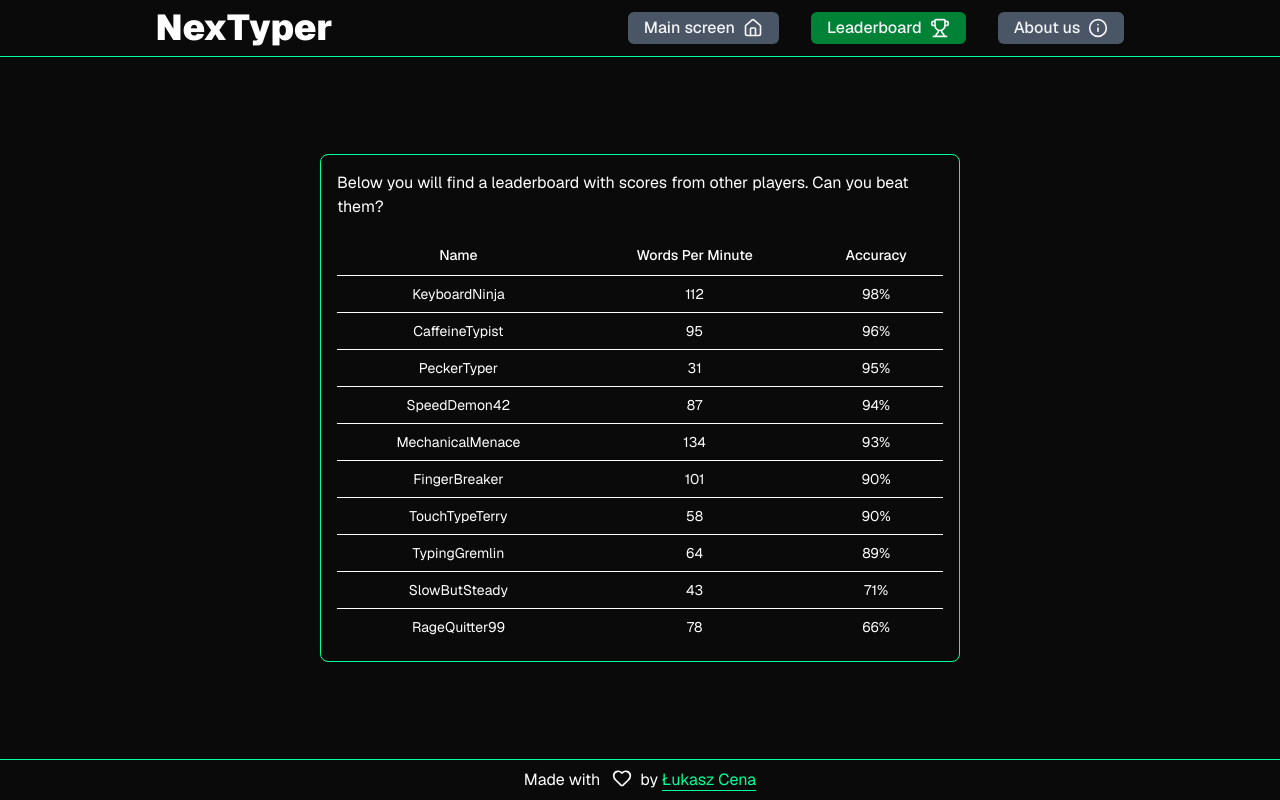
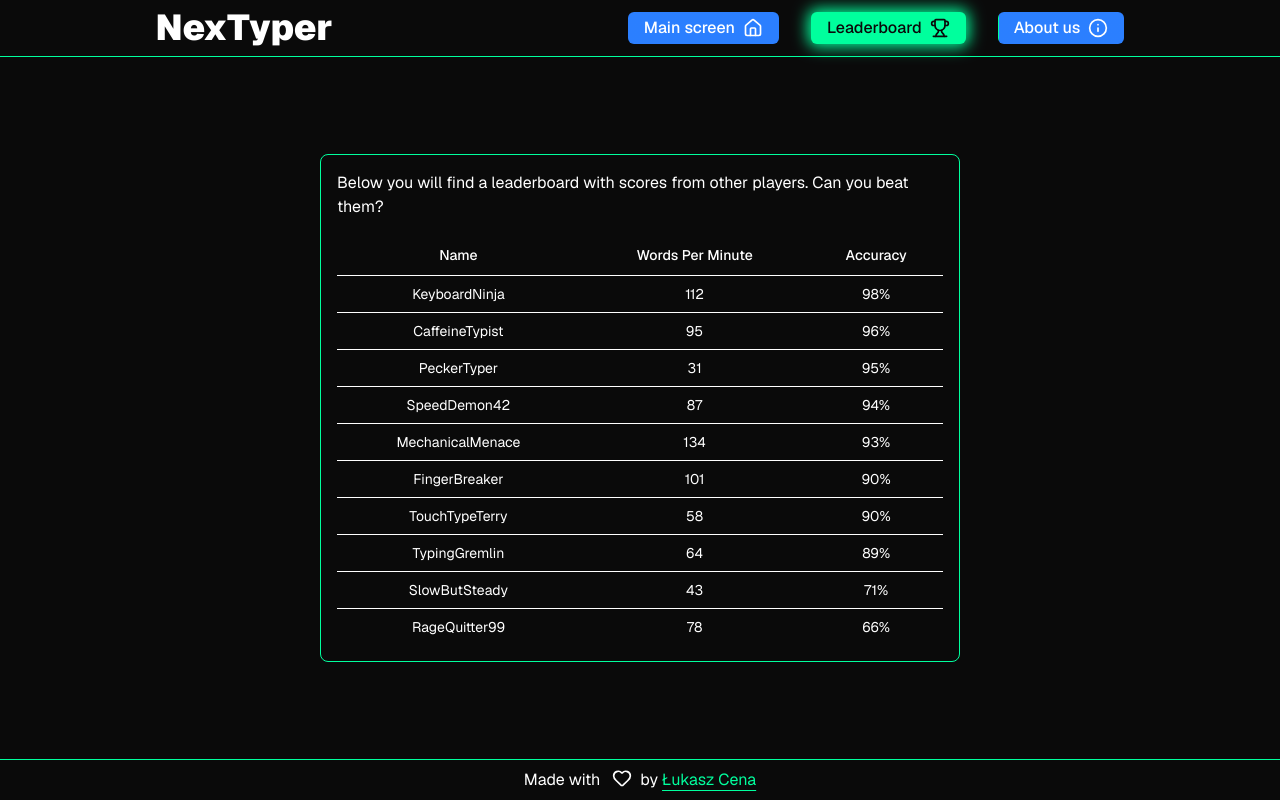
Before and after one commit to LukCen/nextyper, a Next.js app: page /hi-score in a window 1280 px wide. Built offline with nearby package versions, Linux system fonts and the light colour scheme.

Commit message:
navbar styling - using color-slide now

```diff
--- a/app/components/MenuScreen.tsx
+++ b/app/components/MenuScreen.tsx
@@ -21,7 +21,7 @@ const MenuScreen = ({ onStart, onNameSet }: MenuScreenProps) => {
         <FieldDescription>
           Your selected name will persist through sessions.
         </FieldDescription>
-        <button onClick={() => { onNameSet(name), onStart() }} className="flex justify-center items-center px-4 py-1 color-slide rounded-sm max-w-fit">Start <ArrowRight size={16} /> </button>
+        <button onClick={() => { onNameSet(name); onStart() }} className="flex justify-center items-center px-4 py-1 color-slide rounded-sm max-w-fit">Start <ArrowRight size={16} /> </button>
       </Field>
     </main >
 
--- a/app/components/NavBar.tsx
+++ b/app/components/NavBar.tsx
@@ -21,7 +21,7 @@ const NavBar = () => {
       <ul className="flex justify-center gap-8">
         {links.map(({ text, pathName, href, icon: Icon, key }) =>
           <li className="flex items-center justify-center" key={key}>
-            <Link className={`flex items-center justify-center gap-2 w-full bg-gray-600 text-gray-100 px-4 py-1 hover:bg-blue-600 duration-125 rounded-sm font-medium ${pathname === pathName ? "bg-green-700" : ""}`} href={href}>
+            <Link className={`flex items-center text-background justify-center gap-2 px-4 py-1 rounded-sm font-medium ${pathname === pathName ? "bg-neon-green shadow-[0px_0px_15px_3px_var(--color-neon-green)]" : "color-slide"}`} href={href}>
               {text}
               <Icon size={20} />
             </Link>
--- a/app/globals.css
+++ b/app/globals.css
@@ -86,7 +86,7 @@
   /* main ones to edit */
   --background: oklch(0.145 0 0);
   --foreground: oklch(1 0 0);
-  --neon-green: oklch(87.989% 0.21001 156.887);
+  --neon-green: oklch(87.509% 0.23442 151.206);
 }
 
 .dark {
```
